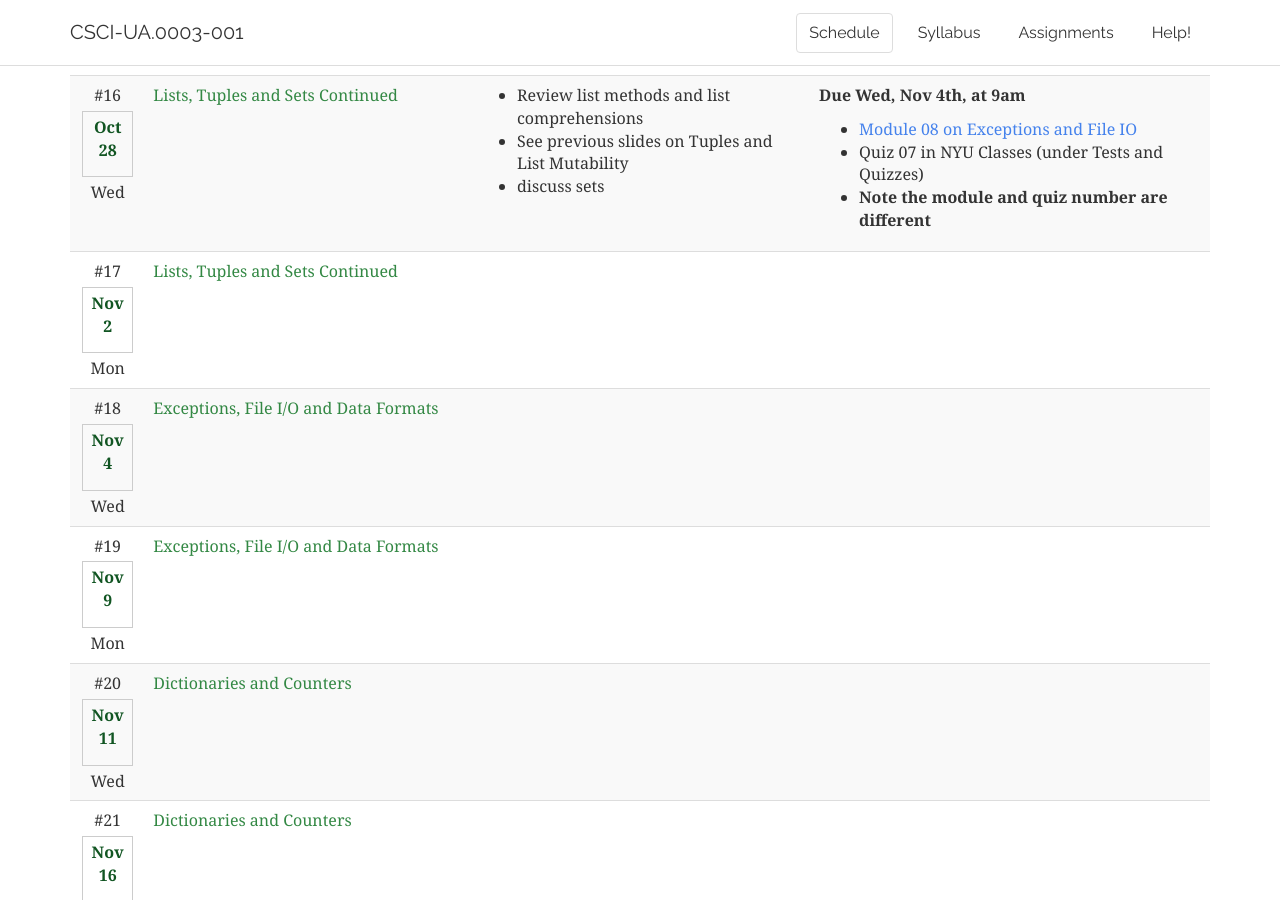
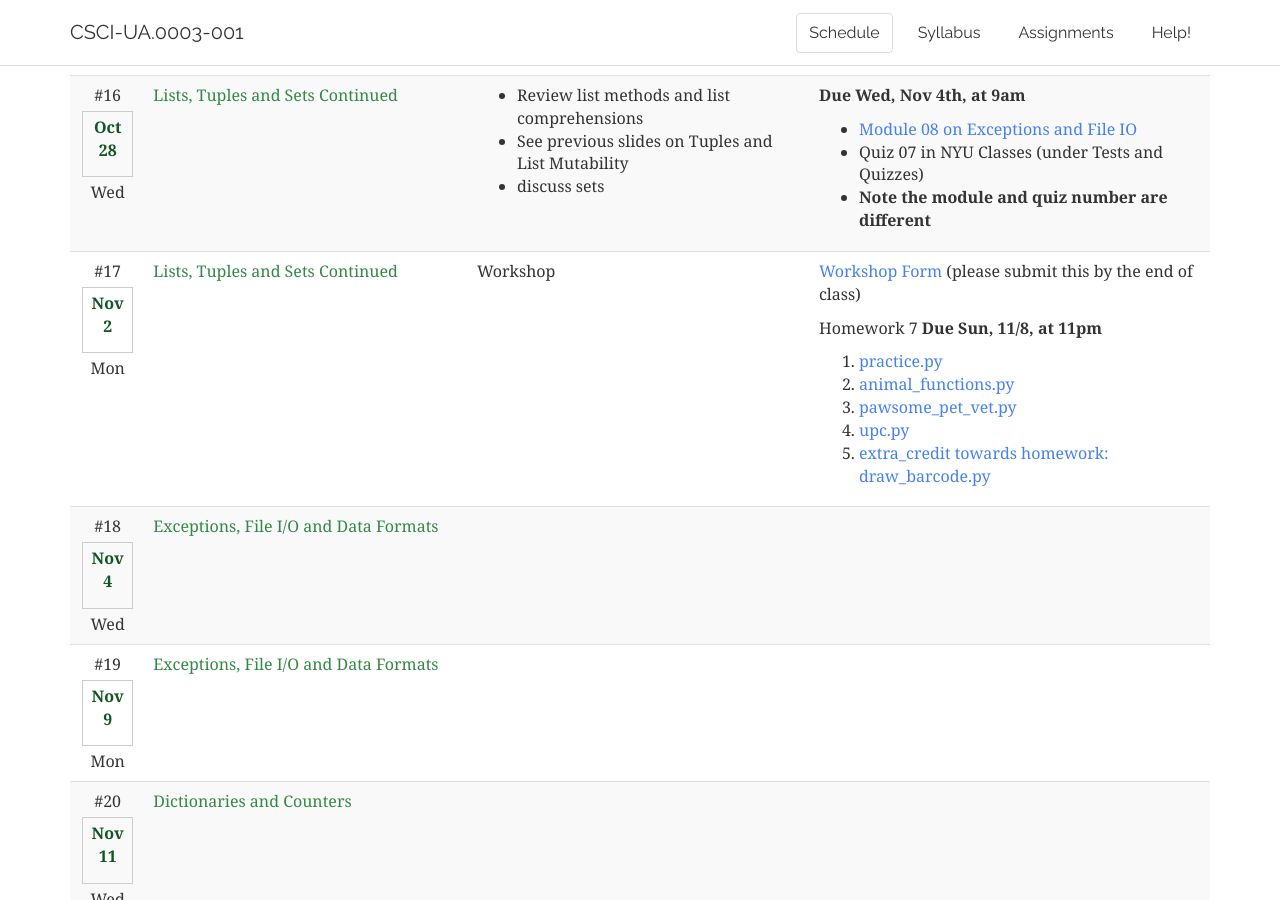
Before and after one commit to foureyes/csci-ua.0003-fall2020-001, a Jekyll site: the page built from index.markdown, in a window 1280 px wide and 900 px high, scrolled down 4165 px. Built offline with Jekyll 4.4.1, drawn with Linux system fonts in a browser that asks for light colours.

Commit message:
add files

```diff
--- a/_data/schedule.csv
+++ b/_data/schedule.csv
@@ -283,7 +283,7 @@
 * [Module 08 on Exceptions and File IO](https://cs.nyu.edu/~jversoza/csci-ua.0003-fa19/module08.php)
 * Quiz 07 in NYU Classes (under Tests and Quizzes)
 * __Note the module and quiz number are different__",,,,
-y,,17,Nov-2,Mon,"Lists, Tuples and Sets Continued
+,,17,Nov-2,Mon,"Lists, Tuples and Sets Continued
 
 <!--
 Midterm #2 Practice
@@ -294,7 +294,9 @@
 * [Midterm #2 List Questions - Solutions](resources/handouts/midterm_2/midterm_2_list_practice_solutions.pdf)
 * [Midterm #2 Shared Practice Questions and Solutions](resources/handouts/midterm_2/m02sampleproblems.html)
 -->
-",Workshop,"Homework 7 __Due Sun, 11/8, at 11pm__
+",Workshop,"[Workshop Form](assignments/hw07/workshop07.html) (please submit this by the end of class)
+
+Homework 7 __Due Sun, 11/8, at 11pm__
 
 1. [practice.py](assignments/hw07/practice.py)
 2. [animal_functions.py](assignments/hw07/animal_functions.py)
--- /dev/null
+++ b/assignments/hw07/workshop07.md
@@ -0,0 +1,38 @@
+---
+layout: homework
+title: "Workshop #7"
+file: animal_functions.py
+instructions:
+form: "https://forms.gle/jmUV9eonTf4F84vr9"
+---
+
+# {{page.title}}
+
+## Overview
+
+⚠️ __Every group member must submit their own form, though the code may be the similar for `{{page.file}}`__
+
+## Instructions
+
+1. `5 min`: introductions and roles
+	* __(re) introductions__: in alphabetical order by first name, introduce yourselves by saying your:
+		* name
+		* year
+		* major
+	* __group roles__: two group members should volunteer to be:
+		1. leader / screen sharer - shares screen and editor, live codes
+		2. time keeper - reminds group to fill out form when 5 minutes are left
+2. `40 min`: download [{{page.file}}]({{page.file}}) <!--([html instructions are available](encode_decode.html)) and work together to complete as much as you can -->
+	* The code written during the workshop must still be submitted in your homework submission with your other files
+	* The remaining files outside of the workshop (all files other than `{{page.file}}`) __must be done individually__
+	* If you finish `{{page.file}}` before allotted time, you can move on to other parts of the homework
+3. `5 min`: fill out the [{{page.form}}]({{page.form}}) (please submit this by the end of class)
+	* You must be logged in to your NYU Google account to access the form
+4. At the end of the workshop, everyone will be brought back to the main room
+
+<br>
+<br>
+<br>
+<br>
+<br>
+<br>
--- a/index.markdown
+++ b/index.markdown
@@ -2,8 +2,6 @@
 layout: default
 nav-state: schedule
 ---
-
-
 
 
 <!--
```
